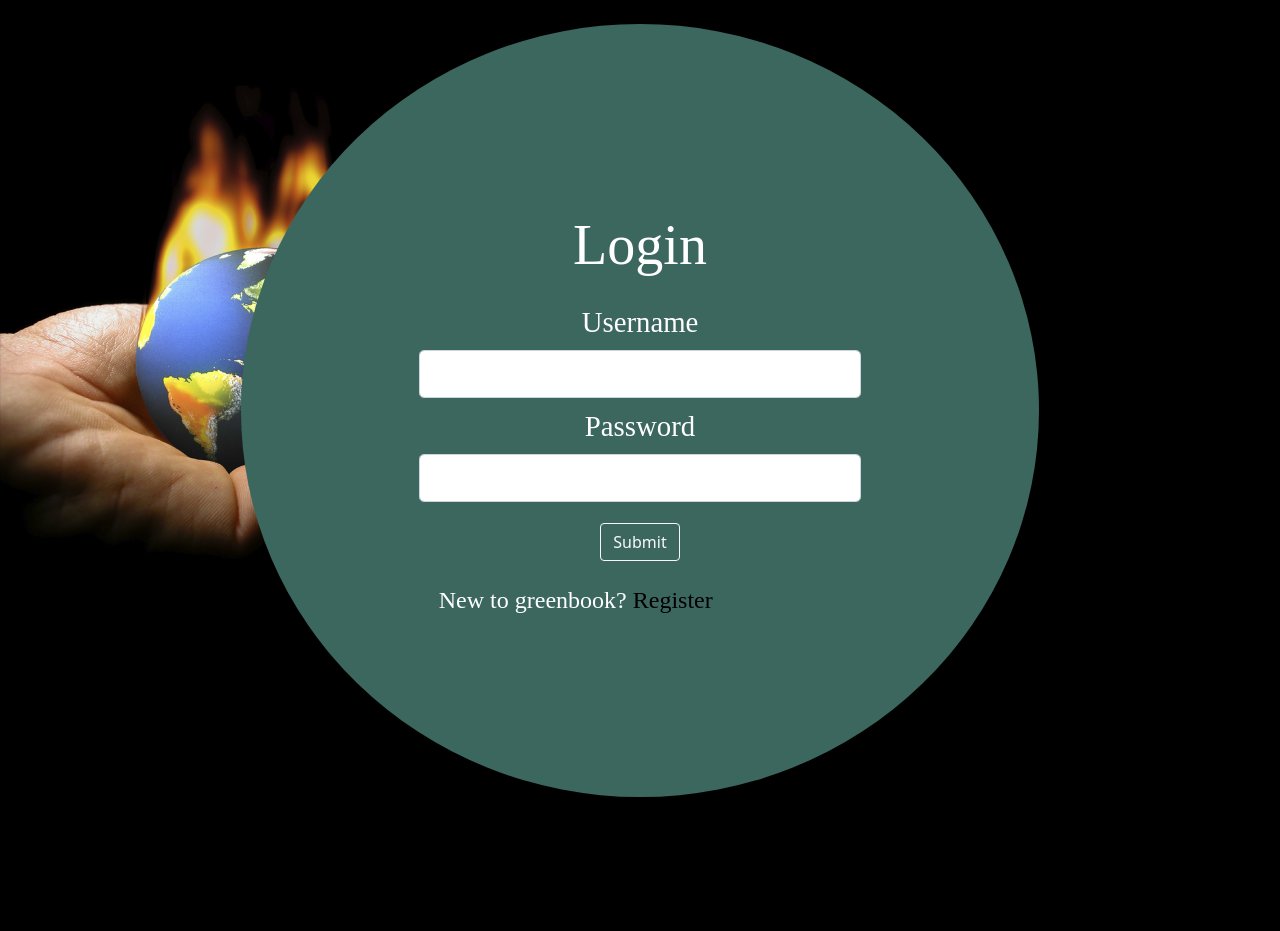
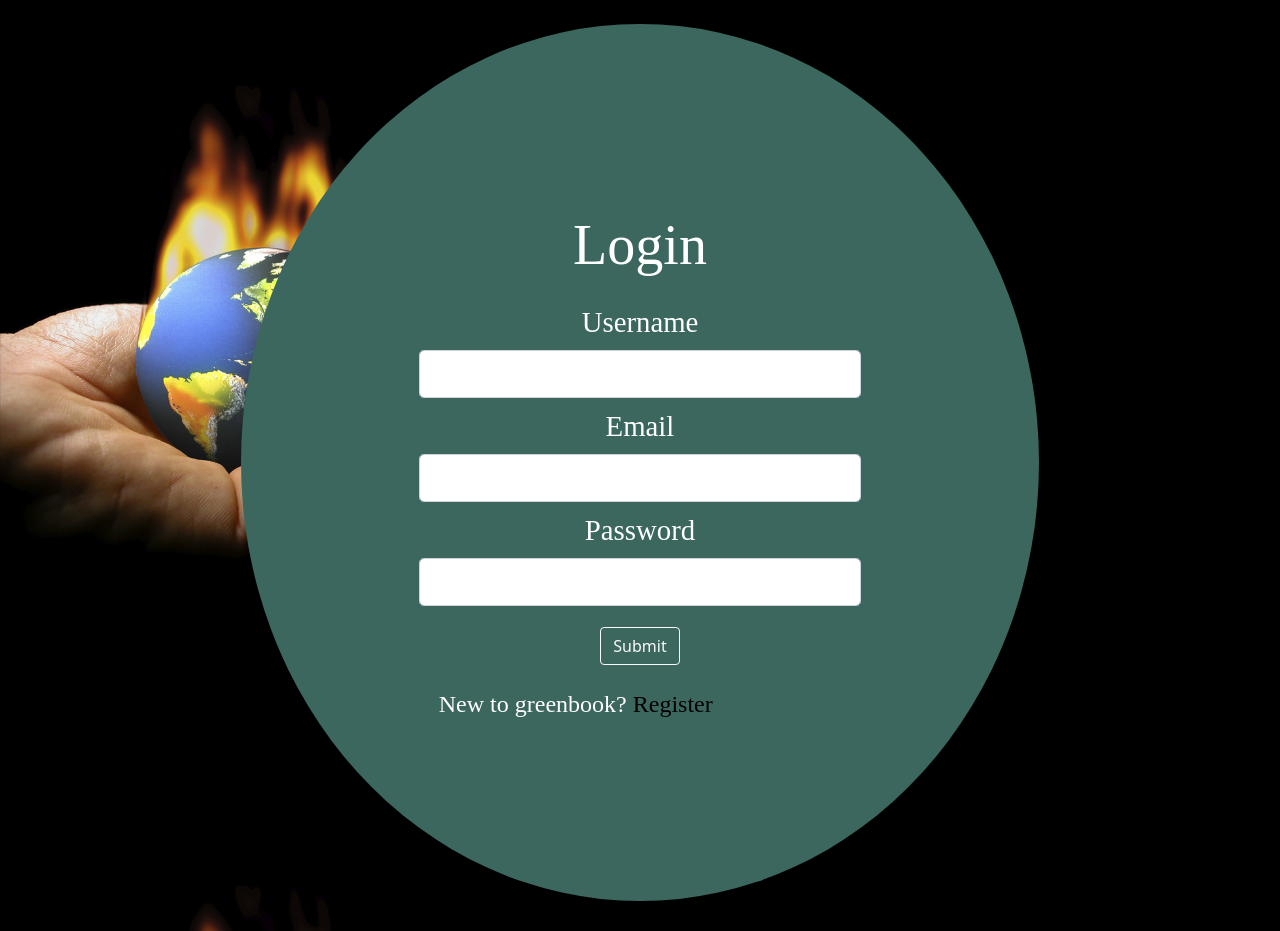
Before and after one commit to Mwansa1/Climate-Change, a Python web app: template templates/login.html in a window 1280 px wide. Shown: the part 116-1047 px from the top of the page. Before the commit the page ends 913 px from the top, so only its background shows below. Run offline with Jinja, Linux system fonts and the light colour scheme; the template is opened without the code that fills it, so the values that code supplies are empty, except form fields; tables that the repository leaves empty hold one stand-in row (values such as "Sample post"); form fields are guessed from the names that the template uses; some web fonts are replaced.

Commit message:
fixed email validators

```diff
--- a/forms.py
+++ b/forms.py
@@ -18,14 +18,11 @@ class LoginForm(FlaskForm):
     submit = SubmitField('Login')
 
 class SuggestionForm(FlaskForm):
-
     suggestion = SelectField(
         'Sustainable Suggestions',
         choices=[
             ('food_suggestion', 'Food'),
             ('travel_suggestion', 'Travel'),
             ('energy_suggestion', 'Energy')
-        ]
-    )
-
+        ])
     submit = SubmitField('Submit')
--- a/templates/login.html
+++ b/templates/login.html
@@ -8,6 +8,10 @@
                     <h1>Login</h1>
                     {{ form.username.label(class="form-control-label") }} {% if form.username.errors %} {{ form.username(class="form-control form-control-lg is-invalid ") }}
                     <div class="invalid-feedback"> {% for error in form.username.errors%} <span>{{error}}</span> {% endfor %} </div> {% else %} {{ form.username(class="form-control form-control-lg") }} {% endif %}
+                </div>
+                <div class="form-group">
+                    {{ form.email.label(class="form-control-label") }} {% if form.email.errors %} {{ form.email(class="form-control form-control-lg is-invalid") }}
+                    <div class="invalid-feedback"> {% for error in form.email.errors%} <span>{{error}}</span> {% endfor %} </div> {% else %} {{ form.email(class="form-control form-control-lg") }} {% endif %}
                 </div>
                 <div class="form-group">
                     {{ form.password.label(class="form-control-label") }} {% if form.password.errors %} {{ form.password(class="form-control form-control-lg is-invalid") }}
```
Lines whose indentation alone changed are shown as unchanged.
